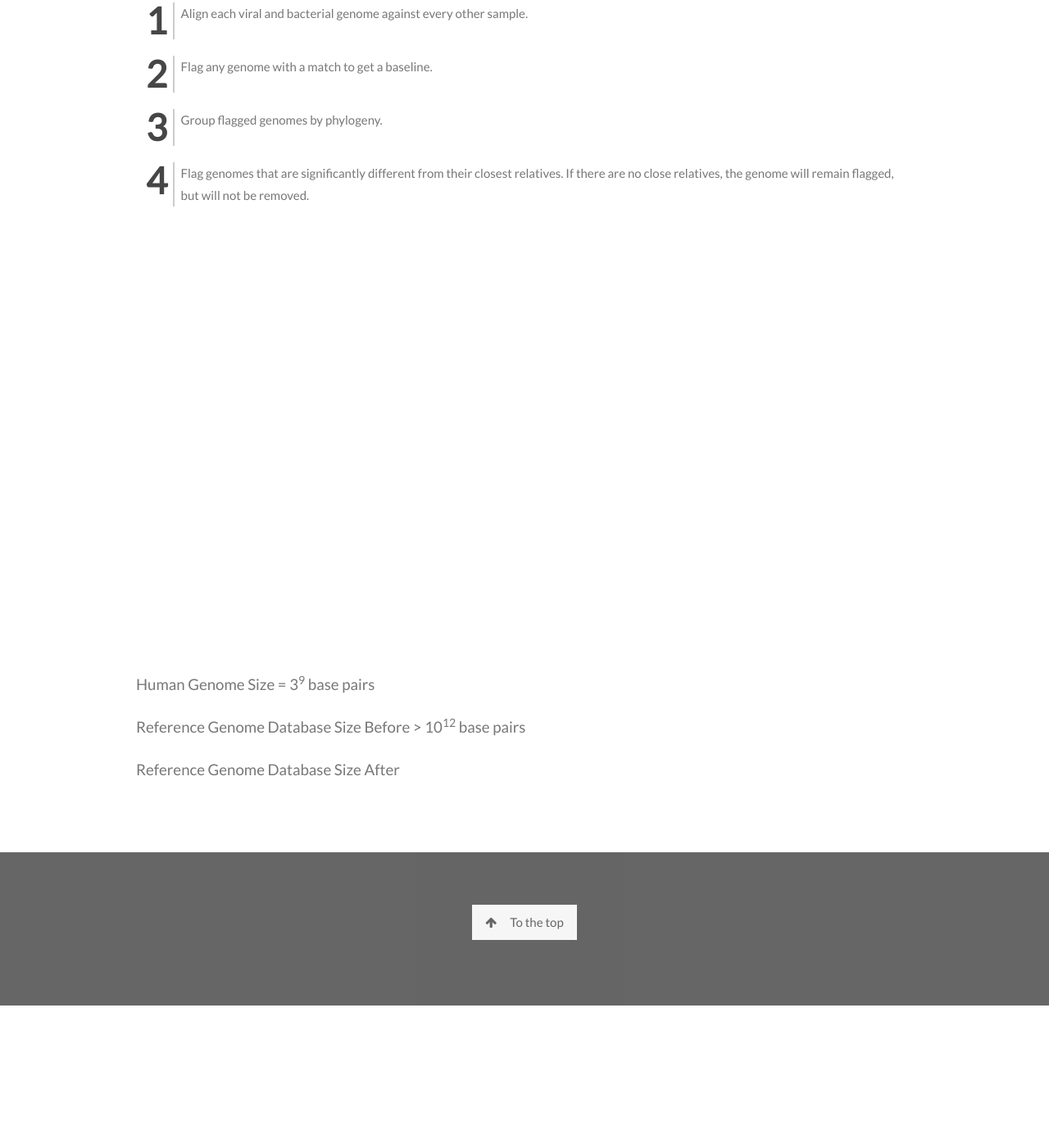
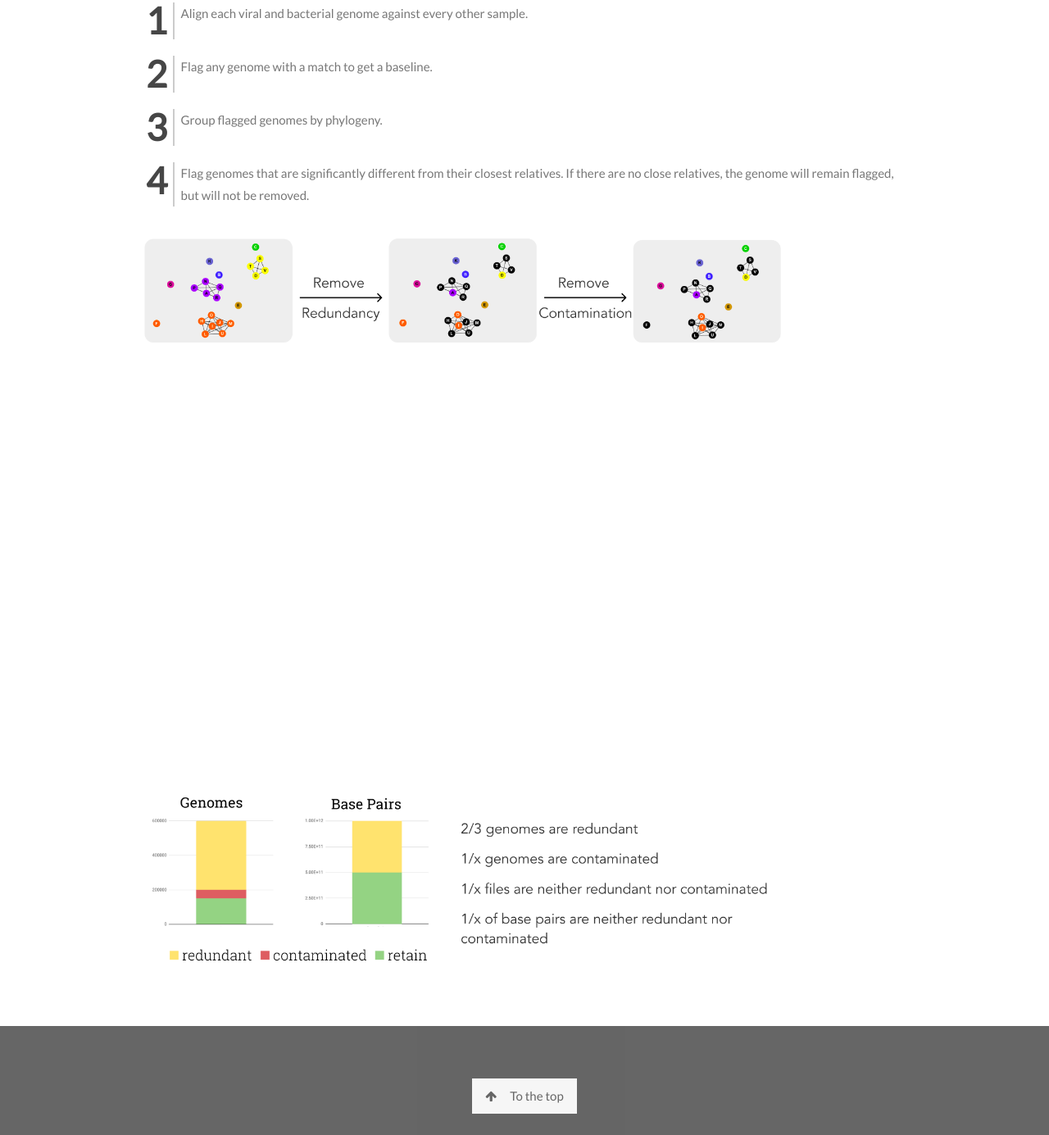
Before and after one commit to kiahalespractice/capstone, a plain HTML site: page index.html in a window 1280 px wide. Shown: the part 4455-5840 px from the top of the page at 82% size. Before the commit the page ends 5682 px from the top, so only its background shows below. Drawn offline with nearby package versions, Linux system fonts and the light colour scheme.

Commit message:
Add results

```diff
--- a/index.html
+++ b/index.html
@@ -310,6 +310,7 @@ p {
     <li>Group flagged genomes by phylogeny.</li>
     <li>Flag genomes that are significantly different from their closest relatives. If there are no close relatives, the genome will remain flagged, but will not be removed.</li>
 </ol>
+<img src="./img/methodsgraph.png" alt="Methods Graph" width="800">
 </div>
 
 
@@ -322,10 +323,7 @@ p {
 
 <!-- Container (Results) -->
 <div class="w3-content w3-container w3-padding-64">
-    <p>Human Genome Size = 3<sup>9</sup> base pairs</p>
-    <p>Reference Genome Database Size Before > 10<sup>12</sup> base pairs</p>
-    <p>Reference Genome Database Size After</p>
-
+  <img src="./img/resultsgraph.png" alt="Results Graph" width="800">
 </div>
 
 <!-- Footer -->
```
Also changed, not shown: img/methodsgraph.png (added), img/resultsgraph.png (added), 2 other files.
